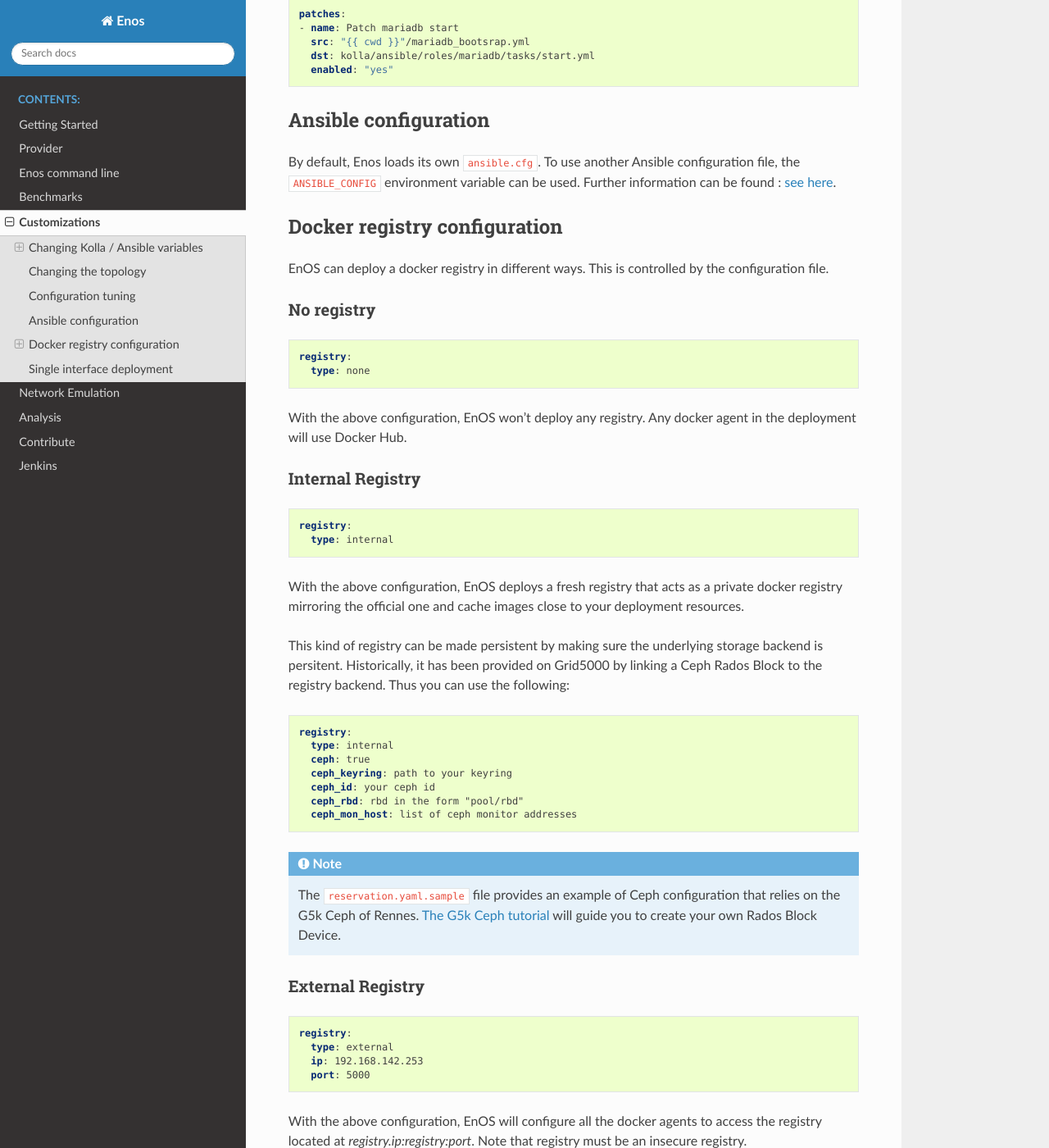
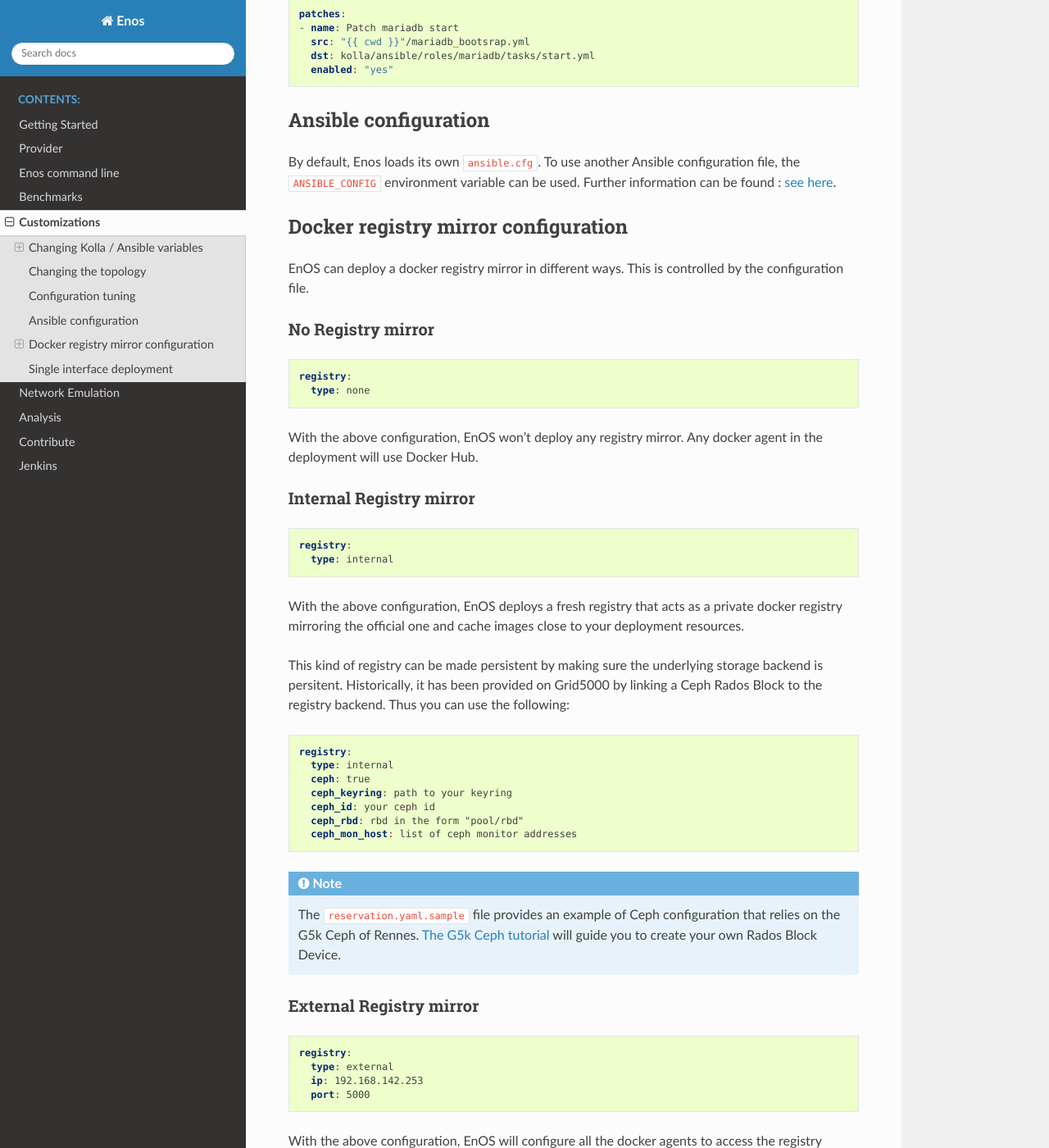
Before and after one commit to BeyondTheClouds/enos, a Sphinx documentation site: the page built from docs/customization/index.rst, in a window 1280 px wide and 1400 px high, scrolled down 2169 px. Shown: the whole window at 82% size. Built offline with Sphinx 7.4.7 and the Read the Docs theme 2.0.0, drawn with Linux system fonts in a browser that asks for light colours; the version number could not be read and is left out; some of the changed text lies outside the part shown.

Commit message:
The key registry configures a mirror (only)

```diff
--- a/docs/customization/index.rst
+++ b/docs/customization/index.rst
@@ -133,26 +133,26 @@
 <http://docs.ansible.com/ansible/intro_configuration.html>`_.
 
 
-Docker registry configuration
------------------------------
+Docker registry mirror configuration
+------------------------------------
 
-EnOS can deploy a docker registry in different ways. This is controlled by the
-configuration file.
+EnOS can deploy a docker registry mirror in different ways. This is controlled
+by the configuration file.
 
-No registry
-~~~~~~~~~~~
+No Registry mirror
+~~~~~~~~~~~~~~~~~~
 
 .. code-block:: yaml
 
     registry:
       type: none
 
-With the above configuration, EnOS won't deploy any registry. Any docker agent
-in the deployment will use Docker Hub.
+With the above configuration, EnOS won't deploy any registry mirror. Any docker
+agent in the deployment will use Docker Hub.
 
 
-Internal Registry
-~~~~~~~~~~~~~~~~~
+Internal Registry mirror
+~~~~~~~~~~~~~~~~~~~~~~~~
 
 .. code-block:: yaml
 
@@ -186,8 +186,8 @@
    guide you to create your own Rados Block Device.
 
 
-External Registry
-~~~~~~~~~~~~~~~~~
+External Registry mirror
+~~~~~~~~~~~~~~~~~~~~~~~~
 
 
 .. code-block:: yaml
@@ -203,11 +203,12 @@
 
 .. note ::
 
-  If you deploy the external registry on the controller node of OpenStack, make
-  sure the port 5000 don't collide with the port of Keystone.
+  If you deploy the external registry mirror on the controller node of
+  OpenStack, make sure the port 5000 don't collide with the port of Keystone.
 
   When using EnOS locally, it's a good idea to keep a separated external registry to
   speed up the deployment.
+
 
 Single interface deployment
 ---------------------------
```
Also changed, not shown: 2 other files.
